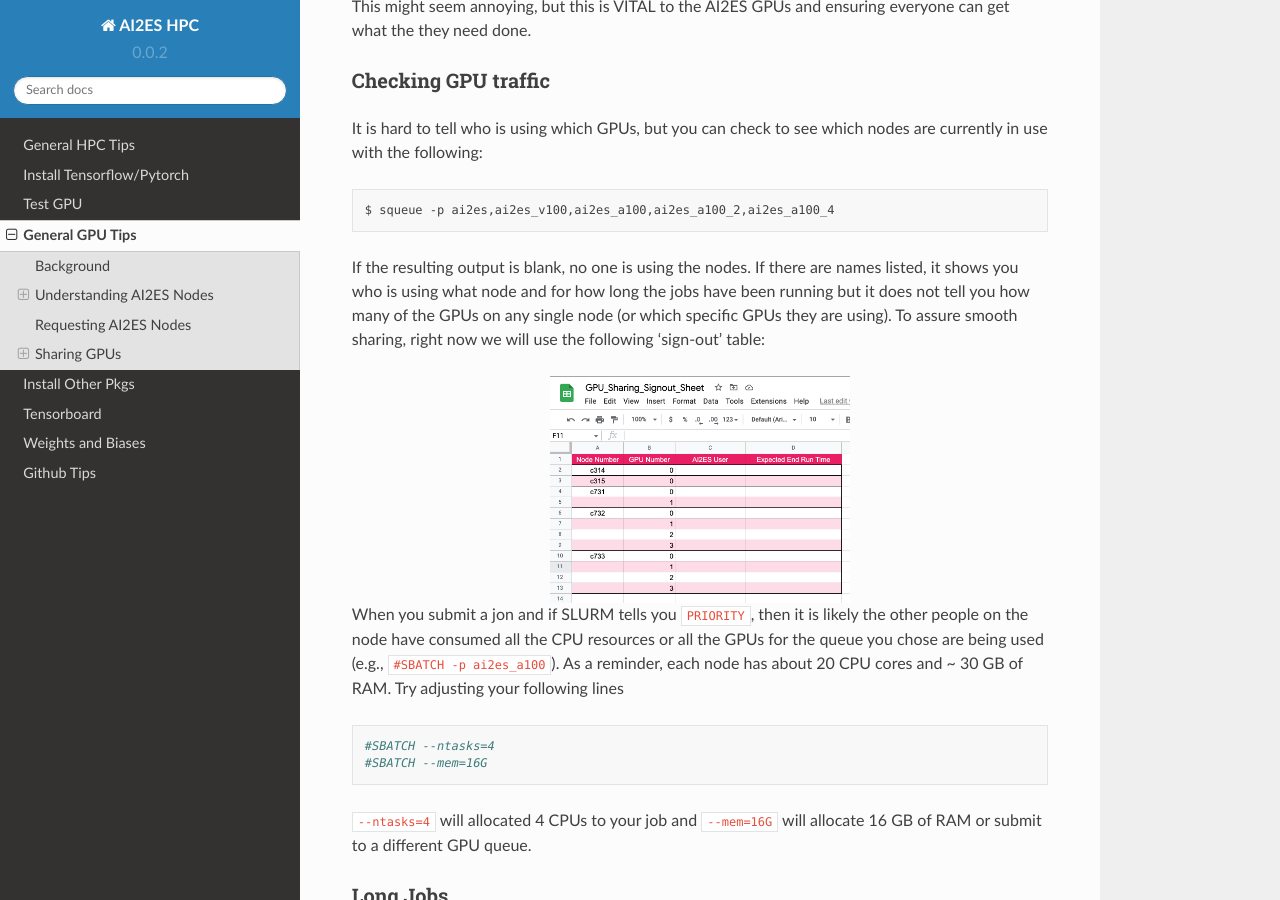
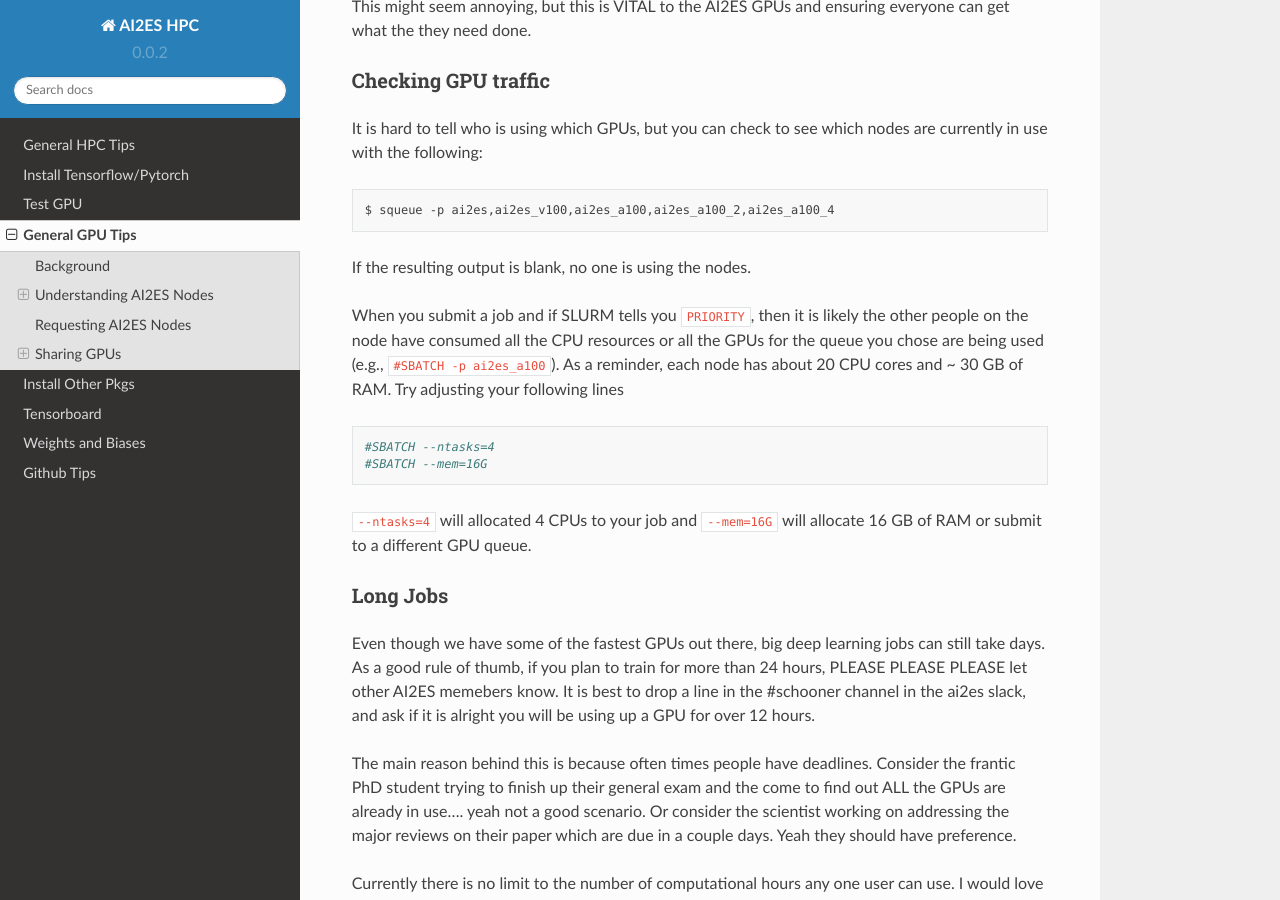
Before and after one commit to dopplerchase/ai2es_schooner_hpc, a Sphinx documentation site: the page built from docs/source/general_gpu.rst, in a window 1280 px wide and 900 px high, scrolled down 2934 px. Built offline with Sphinx 7.4.7 and the Read the Docs theme 2.0.0, drawn with Linux system fonts in a browser that asks for light colours.

Commit message:
remove sharing table

```diff
--- a/docs/source/general_gpu.rst
+++ b/docs/source/general_gpu.rst
@@ -155,13 +155,9 @@ It is hard to tell who is using which GPUs, but you can check to see which nodes
 
     $ squeue -p ai2es,ai2es_v100,ai2es_a100,ai2es_a100_2,ai2es_a100_4
 
-If the resulting output is blank, no one is using the nodes. If there are names listed, it shows you who is using what node and for how long the jobs have been running but it does not tell you how many of the GPUs on any single node (or which specific GPUs they are using). To assure smooth sharing, right now we will use the following 'sign-out' table:
+If the resulting output is blank, no one is using the nodes.
 
-.. image:: images/GPU_Sharing_Table.png
-   :width: 300
-   :align: center
-
-When you submit a jon and if SLURM tells you ``PRIORITY``, then it is likely the other people on the node have consumed all the CPU resources or all the GPUs for the queue you chose
+When you submit a job and if SLURM tells you ``PRIORITY``, then it is likely the other people on the node have consumed all the CPU resources or all the GPUs for the queue you chose
 are being used (e.g., ``#SBATCH -p ai2es_a100``). As a reminder, each node has about 20 CPU cores and ~ 30 GB of RAM. Try adjusting your following lines
 
 .. code-block:: bash
```
